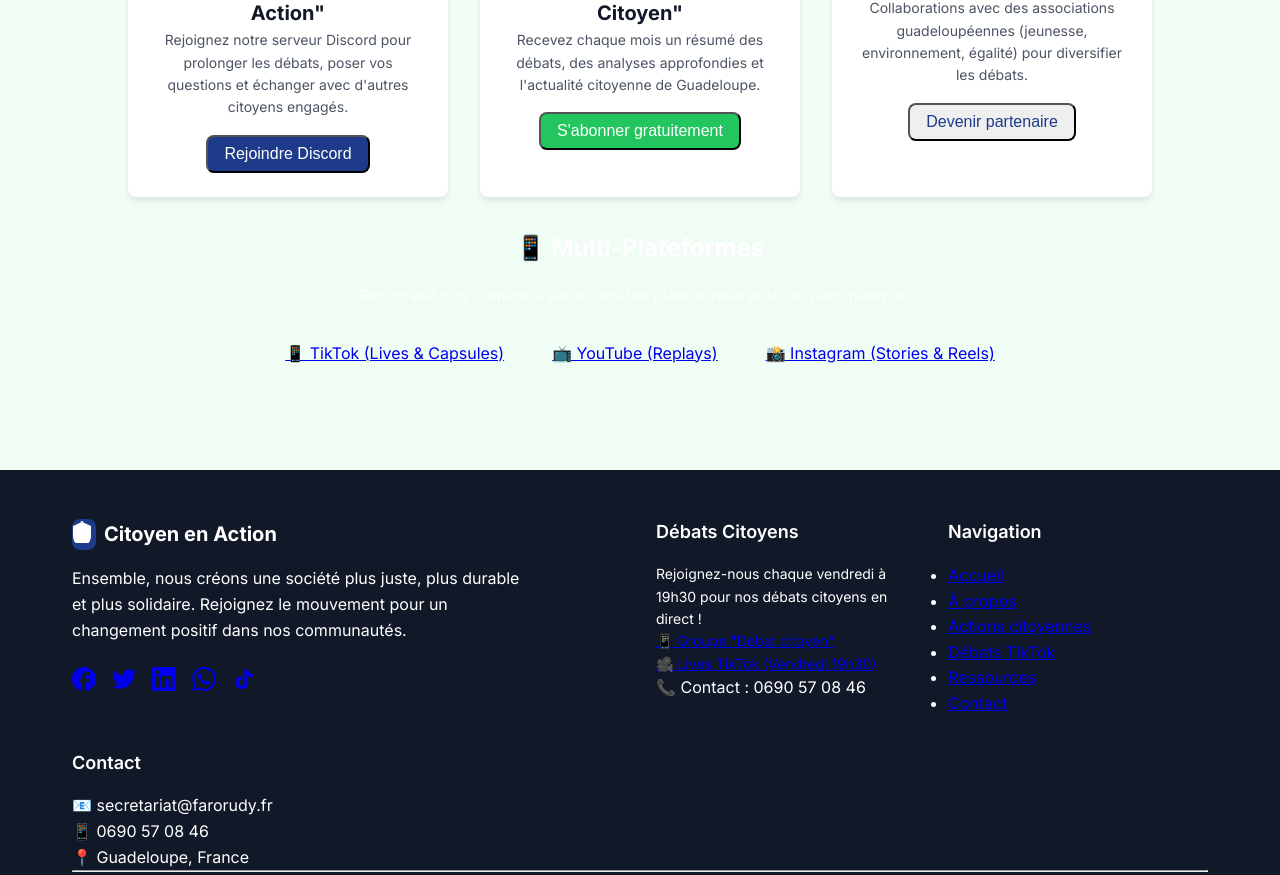
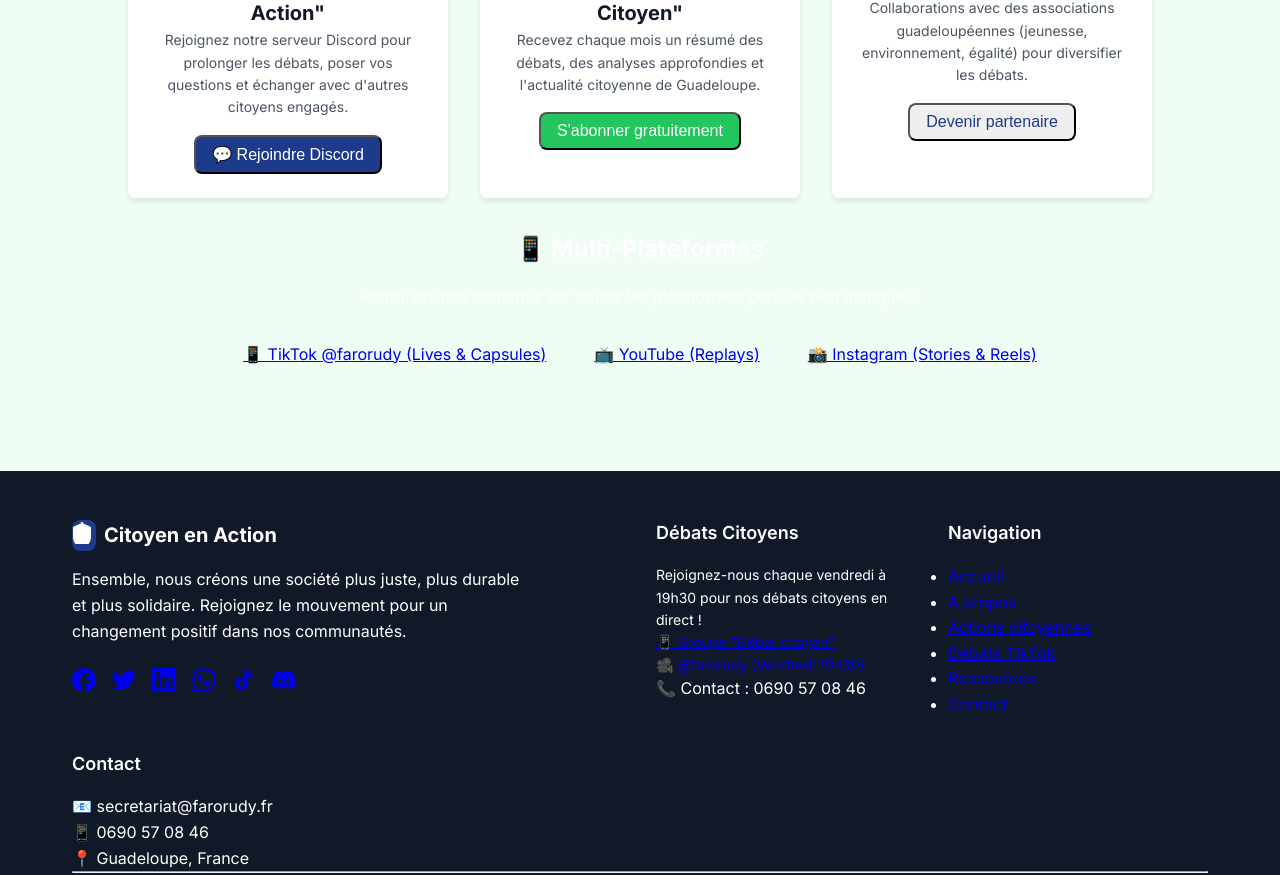
Before and after one commit to cipfarorudy/citoyen-en-action, a React (Vite) app: page / in a window 1280 px wide. Shown: the part 3508-4383 px from the top of the page. Built offline with nearby package versions, Linux system fonts and the light colour scheme.

Commit message:
Ajout liens officiels : TikTok @farorudy et Discord citoyen-en-action - Mise à jour HomePage et Footer avec liens fonctionnels

```diff
--- a/src/components/layout/Footer.tsx
+++ b/src/components/layout/Footer.tsx
@@ -70,14 +70,27 @@
 
               {/* TikTok */}
               <a
-                href="https://www.tiktok.com/@votre-compte"
+                href="https://www.tiktok.com/@farorudy"
                 className="text-gray-400 hover:text-white transition-colors"
-                aria-label="TikTok"
+                aria-label="TikTok @farorudy"
                 target="_blank"
                 rel="noopener noreferrer"
               >
                 <svg className="w-6 h-6" fill="currentColor" viewBox="0 0 24 24">
                   <path d="M19.59 6.69a4.83 4.83 0 01-3.77-4.25V2h-3.45v13.67a2.89 2.89 0 01-5.2 1.74 2.89 2.89 0 012.31-4.64 2.93 2.93 0 01.88.13V9.4a6.84 6.84 0 00-.88-.05A6.33 6.33 0 005 20.1a6.34 6.34 0 0010.86-4.43v-7a8.16 8.16 0 004.77 1.52v-3.4a4.85 4.85 0 01-1-.1z"/>
+                </svg>
+              </a>
+
+              {/* Discord */}
+              <a
+                href="https://discord.gg/citoyen-en-action"
+                className="text-gray-400 hover:text-white transition-colors"
+                aria-label="Discord Citoyen en Action"
+                target="_blank"
+                rel="noopener noreferrer"
+              >
+                <svg className="w-6 h-6" fill="currentColor" viewBox="0 0 24 24">
+                  <path d="M20.317 4.3698a19.7913 19.7913 0 00-4.8851-1.5152.0741.0741 0 00-.0785.0371c-.211.3753-.4447.8648-.6083 1.2495-1.8447-.2762-3.68-.2762-5.4868 0-.1636-.3933-.4058-.8742-.6177-1.2495a.077.077 0 00-.0785-.037 19.7363 19.7363 0 00-4.8852 1.515.0699.0699 0 00-.0321.0277C.5334 9.0458-.319 13.5799.0992 18.0578a.0824.0824 0 00.0312.0561c2.0528 1.5076 4.0413 2.4228 5.9929 3.0294a.0777.0777 0 00.0842-.0276c.4616-.6304.8731-1.2952 1.226-1.9942a.076.076 0 00-.0416-.1057c-.6528-.2476-1.2743-.5495-1.8722-.8923a.077.077 0 01-.0076-.1277c.1258-.0943.2517-.1923.3718-.2914a.0743.0743 0 01.0776-.0105c3.9278 1.7933 8.18 1.7933 12.0614 0a.0739.0739 0 01.0785.0095c.1202.099.246.1981.3728.2924a.077.077 0 01-.0066.1276 12.2986 12.2986 0 01-1.873.8914.0766.0766 0 00-.0407.1067c.3604.698.7719 1.3628 1.225 1.9932a.076.076 0 00.0842.0286c1.961-.6067 3.9495-1.5219 6.0023-3.0294a.077.077 0 00.0313-.0552c.5004-5.177-.8382-9.6739-3.5485-13.6604a.061.061 0 00-.0312-.0286zM8.02 15.3312c-1.1825 0-2.1569-1.0857-2.1569-2.419 0-1.3332.9555-2.4189 2.157-2.4189 1.2108 0 2.1757 1.0952 2.1568 2.419-.0189 1.3332-.9555 2.4189-2.1569 2.4189zm7.9748 0c-1.1825 0-2.1569-1.0857-2.1569-2.419 0-1.3332.9554-2.4189 2.1569-2.4189 1.2108 0 2.1757 1.0952 2.1568 2.419 0 1.3332-.946 2.4189-2.1568 2.4189Z"/>
                 </svg>
               </a>
             </div>
@@ -100,12 +113,12 @@
                   📱 Groupe "Débat citoyen"
                 </a>
                 <a
-                  href="https://www.tiktok.com/@votre-compte"
+                  href="https://www.tiktok.com/@farorudy"
                   className="text-accent-400 hover:text-accent-300 transition-colors text-sm flex items-center"
                   target="_blank"
                   rel="noopener noreferrer"
                 >
-                  🎥 Lives TikTok (Vendredi 19h30)
+                  🎥 @farorudy (Vendredi 19h30)
                 </a>
                 <span className="text-gray-400 text-xs">
                   📞 Contact : 0690 57 08 46
--- a/src/pages/HomePage.tsx
+++ b/src/pages/HomePage.tsx
@@ -222,12 +222,12 @@
                 exprimez votre opinion sur les sujets citoyens du moment.
               </p>
               <a
-                href="https://www.tiktok.com/@votre-compte"
+                href="https://www.tiktok.com/@farorudy"
                 target="_blank"
                 rel="noopener noreferrer"
                 className="inline-flex items-center px-4 py-2 bg-black hover:bg-gray-800 rounded-lg transition-colors"
               >
-                Suivre sur TikTok
+                📱 Suivre @farorudy
               </a>
             </div>
           </div>
@@ -298,9 +298,15 @@
                   Rejoignez notre serveur Discord pour prolonger les débats,
                   poser vos questions et échanger avec d'autres citoyens engagés.
                 </p>
-                <Button className="bg-indigo-600 hover:bg-indigo-700">
-                  Rejoindre Discord
-                </Button>
+                <a
+                  href="https://discord.gg/citoyen-en-action"
+                  target="_blank"
+                  rel="noopener noreferrer"
+                >
+                  <Button className="bg-indigo-600 hover:bg-indigo-700">
+                    💬 Rejoindre Discord
+                  </Button>
+                </a>
               </CardContent>
             </Card>
 
@@ -343,9 +349,11 @@
               Retrouvez nos contenus sur toutes les plateformes pour ne rien manquer !
             </p>
             <div className="flex flex-wrap justify-center gap-4">
-              <a href="https://www.tiktok.com/@votre-compte"
+              <a href="https://www.tiktok.com/@farorudy"
+                 target="_blank"
+                 rel="noopener noreferrer"
                  className="bg-black hover:bg-gray-800 px-4 py-2 rounded-lg transition-colors">
-                📱 TikTok (Lives & Capsules)
+                📱 TikTok @farorudy (Lives & Capsules)
               </a>
               <a href="https://www.youtube.com/@citoyenenaction"
                  className="bg-red-600 hover:bg-red-700 px-4 py-2 rounded-lg transition-colors">
```
